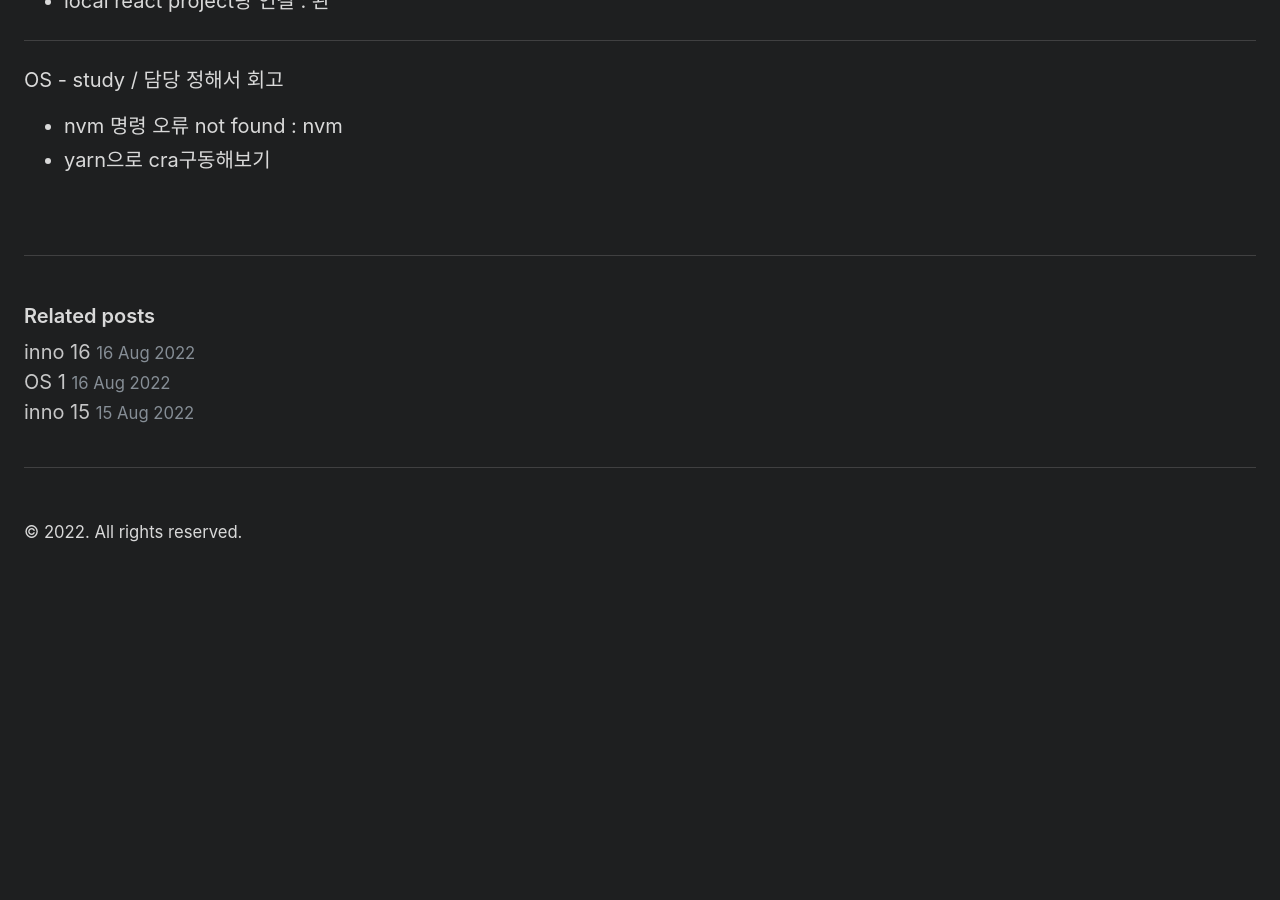
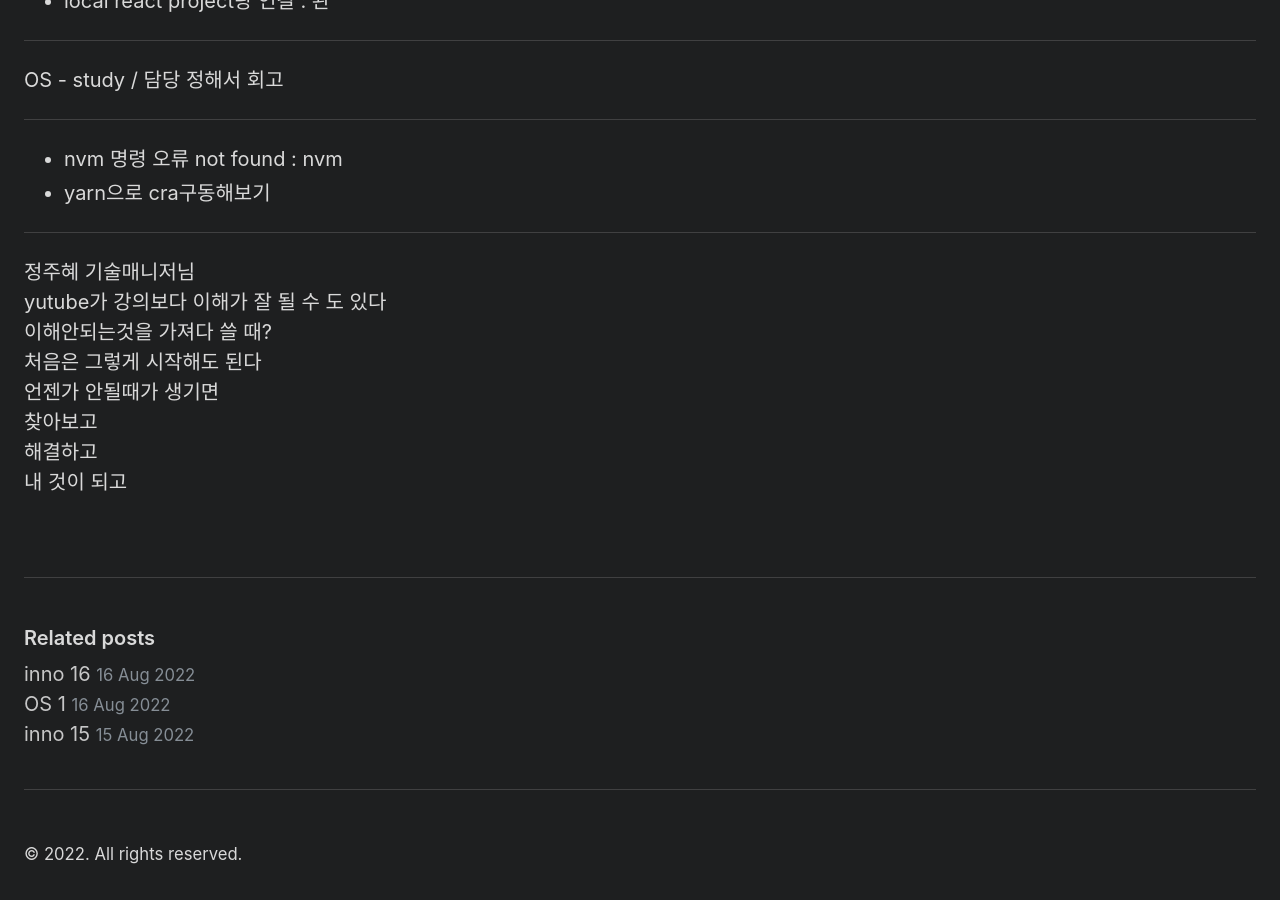
Before and after one commit to Dev-Dotoli/dev-dotoli.github.com, a Jekyll site: the page built from _posts/2022-08-17-inno-17.md, in a window 1280 px wide and 900 px high, scrolled down 5189 px. Built offline with Jekyll 4.4.1, drawn with Linux system fonts in a browser that asks for light colours; before the commit the page ends 5783 px from its top, so only the background shows below that.

Commit message:
Docs: add contents react manager's

```diff
--- a/_posts/2022-08-17-inno-17.md
+++ b/_posts/2022-08-17-inno-17.md
@@ -204,5 +204,18 @@ ex) yarn start node runtime?이 실행됨
 
 OS - study / 담당 정해서 회고
 
+---
+
 - nvm 명령 오류 not found : nvm
 - yarn으로 cra구동해보기
+
+---
+
+정주혜 기술매니저님<br>
+yutube가 강의보다 이해가 잘 될 수 도 있다<br>
+이해안되는것을 가져다 쓸 때?<br>
+처음은 그렇게 시작해도 된다<br>
+언젠가 안될때가 생기면 <br>
+찾아보고<br>
+해결하고<br>
+내 것이 되고
```
